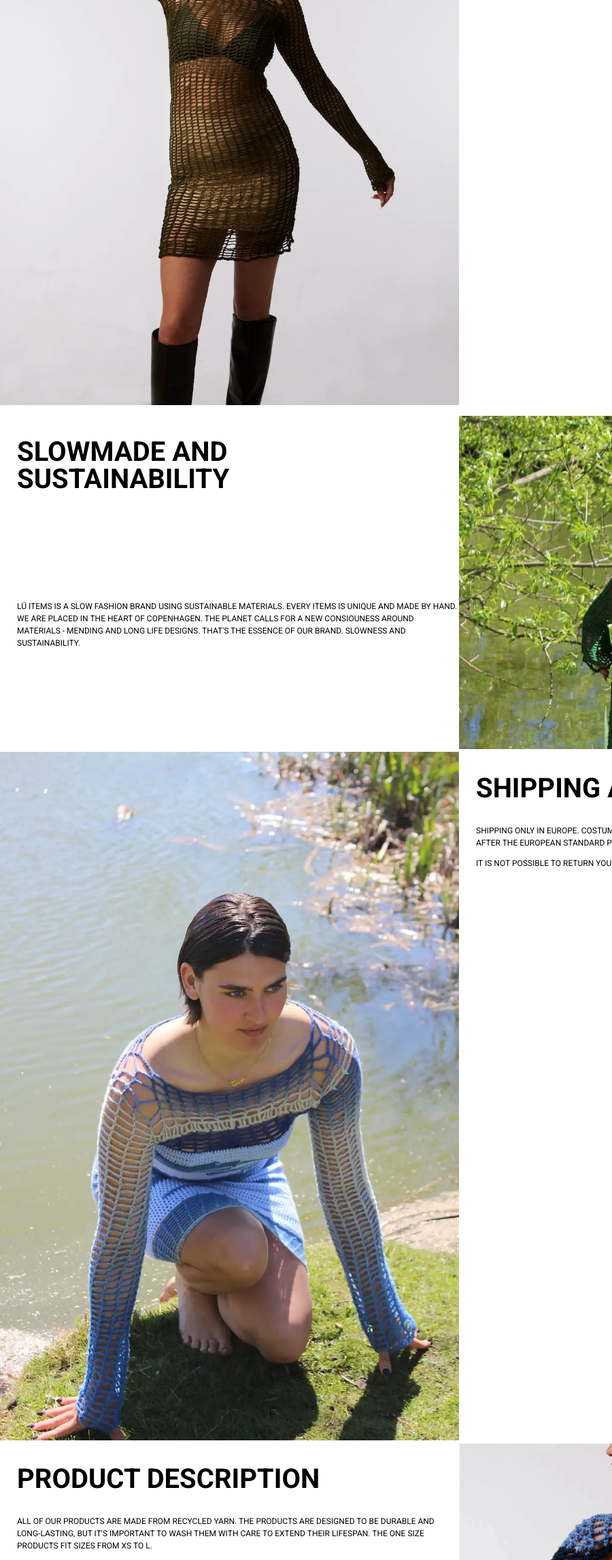
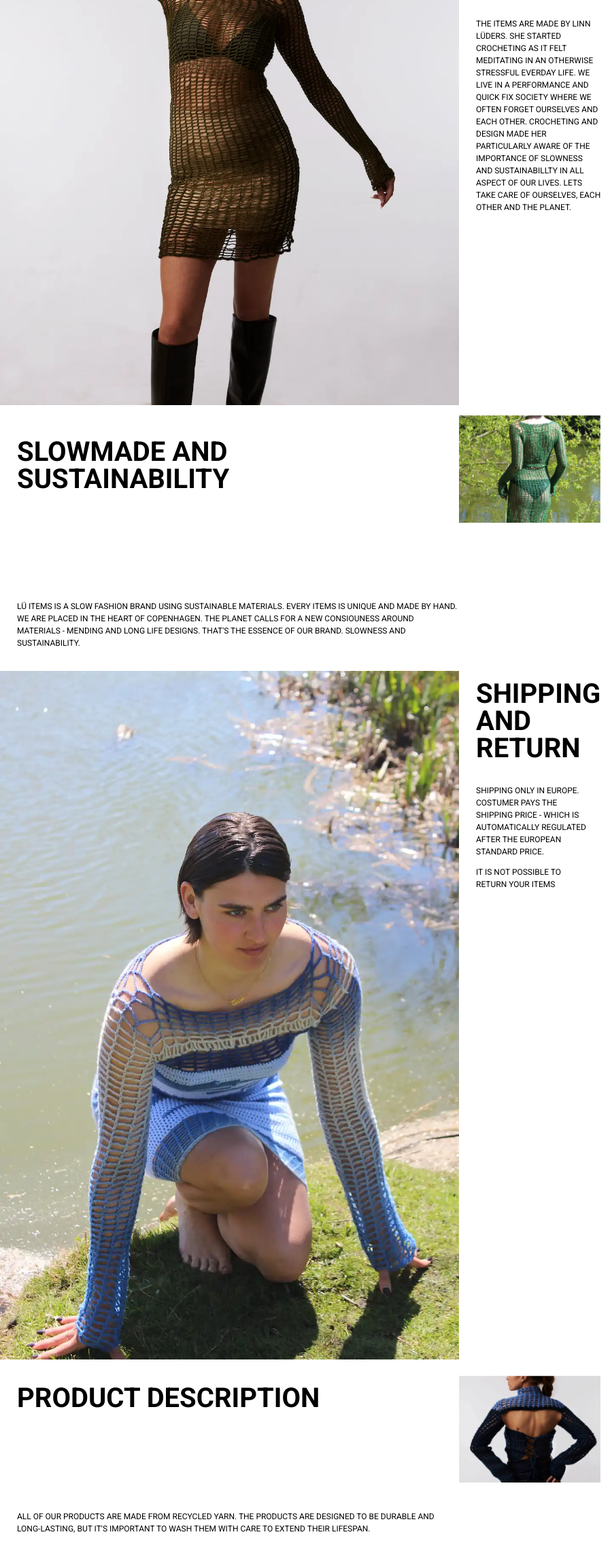
Before and after one commit to mari89tc/luitems, an Astro site: page /about in a window 600 px wide. Shown: the part 505-2800 px from the top of the page at 68% size, 900 px wide, since content can reach past the window. Built offline with nearby package versions, Linux system fonts and the light colour scheme; Astro itself is replaced by a stand-in of ours.

Commit message:
manglermobil

```diff
--- a/src/pages/about.astro
+++ b/src/pages/about.astro
@@ -34,8 +34,9 @@
       <p>IT IS NOT POSSIBLE TO RETURN YOUR ITEMS</p>
     </div>
     <div class="grid_text4">
-      <h2>PRODUCT DESCRIPTION</h2>
-      <p>All of our products are made from recycled yarn. the products are designed to be durable and long-lasting, but it's important to wash them with care to extend their lifespan. The one size products fit sizes from XS to L.</p>
+      <h2 class="product_text">PRODUCT DESCRIPTION</h2>
+      <p class="product_p">All of our products are made from recycled yarn. the products are designed to be durable and long-lasting, but it's important to wash them with care to extend their lifespan.</p>
+      <p class="product_size"> The one size products fit sizes from XS to L.</p>
     </div>
     <div class="back4">
       <img src="/about/back.webp" alt="back with top on" />
@@ -85,7 +86,73 @@
       width: 650px;
       padding-inline-start: 25px;
     }
+    .product_text {
+      position: absolute;
+      width: 80%;
+    }
+    .product_p {
+       padding-top: 40%;
+      width: 650px;
+    }
+    .product_size {
+       padding-top: 5%;
+      width: 550px;
+    }
   }
   @media (max-width: 600px) {
+    .grid_text1 {
+    order: 1;
+    margin: 0;
+    width: 100%;
+    display: grid;
+    grid-column: 1fr;
+    justify-content: center;
+    align-self: center;
   }
+
+  .footerabout{
+    padding-top: 25px;
+    margin: 0;
+  }
+  .Linn1 {
+    order: 2;
+    padding-top: 20px;
+    padding-bottom: 70px;
+  }
+
+  .grid_text2 {
+    order: 3;
+    width: 100%;
+  }
+  .slowmade_text h2 {
+    margin: 0;
+  }
+
+  .meremaid2 {
+    order: 5;
+  }
+  .outfromwater3 {
+    order: 6;
+    padding-top: 20px;
+  }
+  .grid_text3 {
+    order: 7;
+    width: 90%;
+  }
+  .footershipping h2 {
+    padding-top: 20px;
+    margin: 0;
+  }
+  .grid_text4 {
+    order: 7;
+    width: 80%;
+
+  }
+  .back4 {
+    order: 7;
+    padding-top: 20px;
+  }
+}
+
+
 </style>
```
